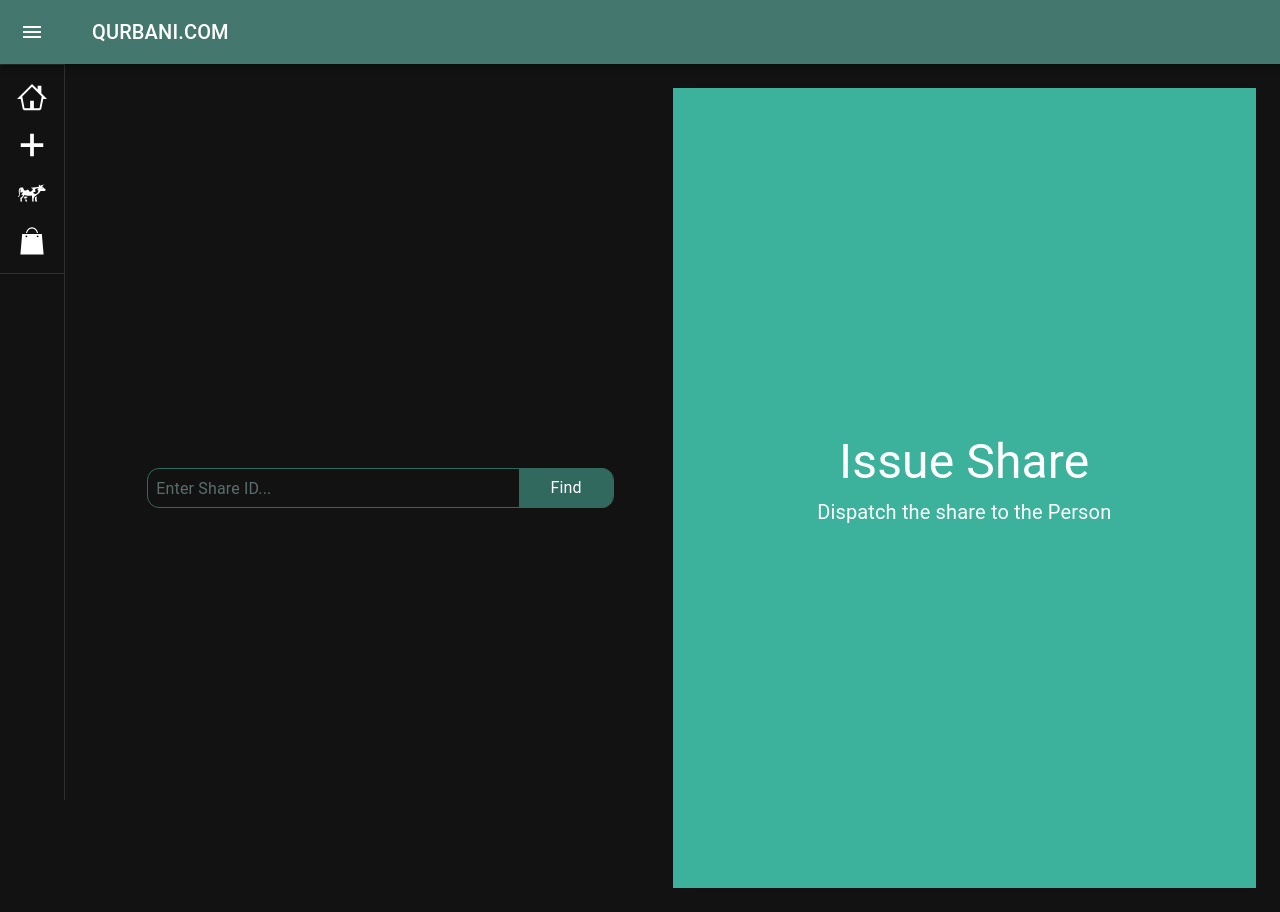
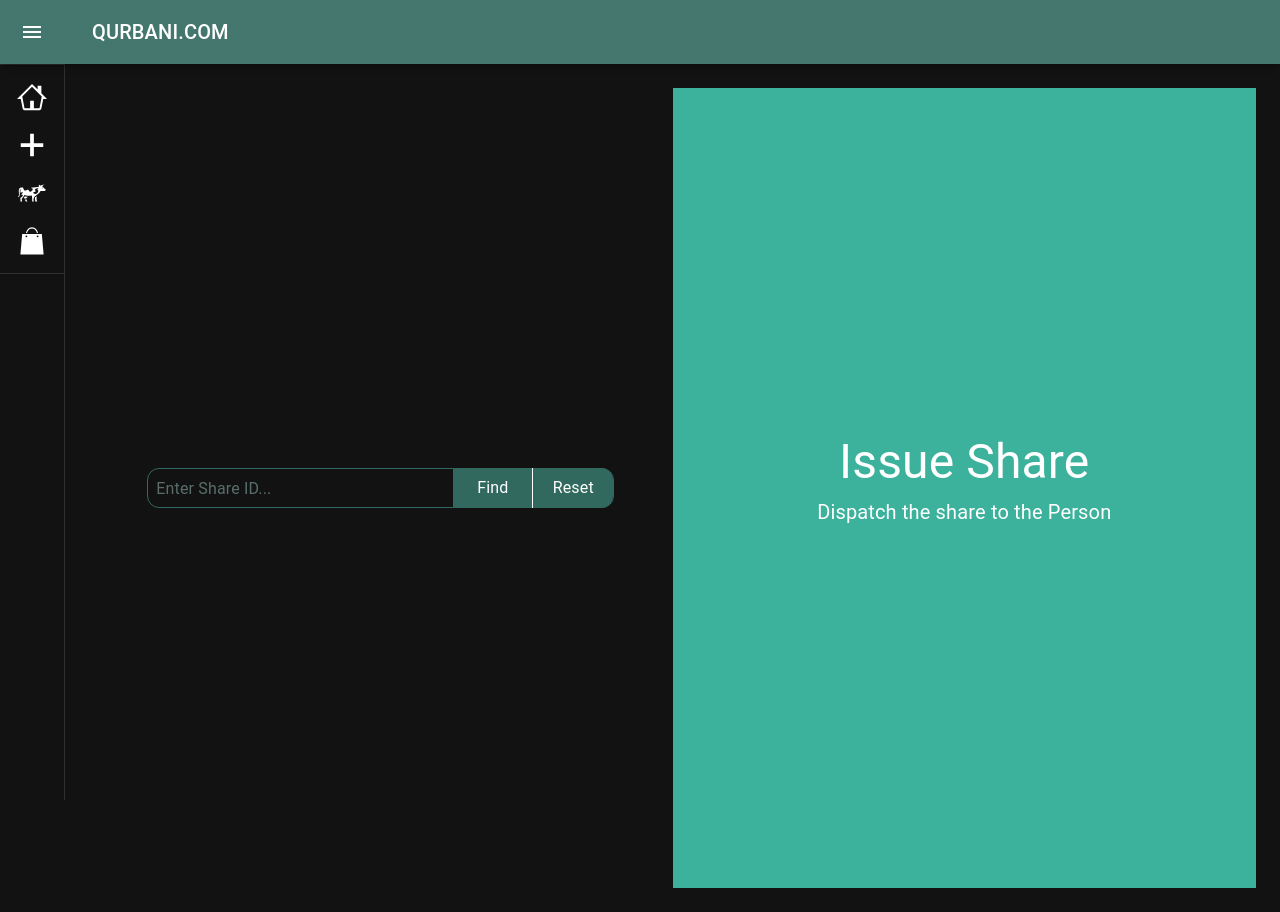
Before and after one commit to arhamabeer/qurbani.com, a React (Create React App) app: page /issueShare in a window 1280 px wide. Built offline with nearby package versions, Linux system fonts and the light colour scheme.

Commit message:
issue screen UX fixed

```diff
--- a/src/screens/issueShare.tsx
+++ b/src/screens/issueShare.tsx
@@ -29,6 +29,27 @@ function IssueShare() {
     number: 0,
   });
 
+  const handleReset = async () => {
+    setNic("");
+    setNicData({
+      name: "",
+      contact: "",
+      emergencyContact: "",
+      address: "",
+      nic: "",
+      adId: 0,
+      partId: 0,
+      qurbaniDay: 0,
+      description: "",
+      dealId: 0,
+      pickedUp: false,
+      personId: 0,
+      price: 0,
+      finalPrice: 0,
+      animalType: "",
+      number: 0,
+    });
+  };
   const handleFind = async () => {
     setLoad(!load);
     try {
@@ -81,13 +102,21 @@ function IssueShare() {
             type="text"
             className="h-full w-full bg-transparent text-themeBg placeholder-themeBgPlaceholder"
             placeholder="Enter Share ID..."
+            value={nic}
             onChange={(e) => setNic(e.target.value)}
           />
           <button
-            className="w-1/4 flex justify-center items-center my-2 h-10  bg-themeBgDark  rounded-r-xl  px-2"
+            className="w-1/4 flex justify-center items-center my-2 h-10  bg-themeBgDark border-r border-r-white px-2"
             onClick={() => handleFind()}
           >
             Find
+          </button>
+          <button
+            disabled={nicData.name === ""}
+            className="w-1/4 flex justify-center items-center my-2 h-10  bg-themeBgDark  rounded-r-xl  px-2"
+            onClick={() => handleReset()}
+          >
+            Reset
           </button>
         </div>
         {load ? (
```
